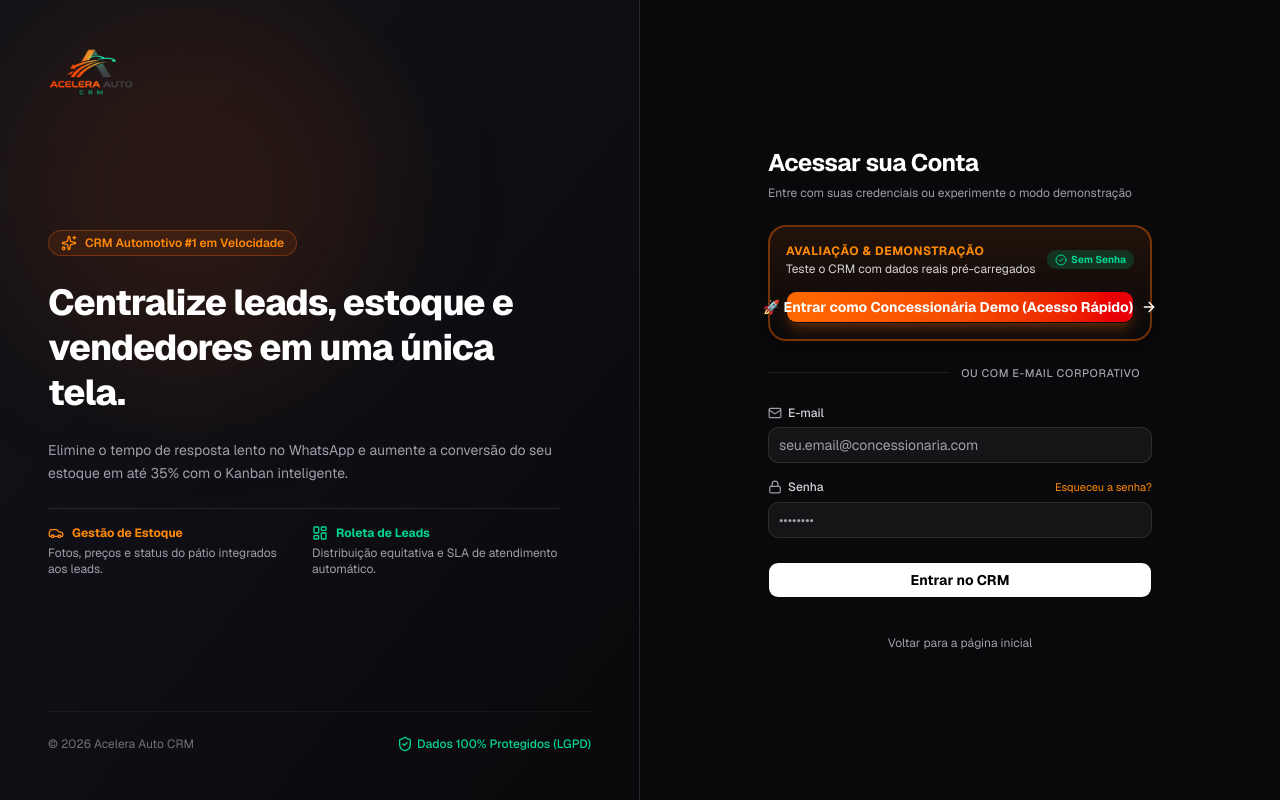
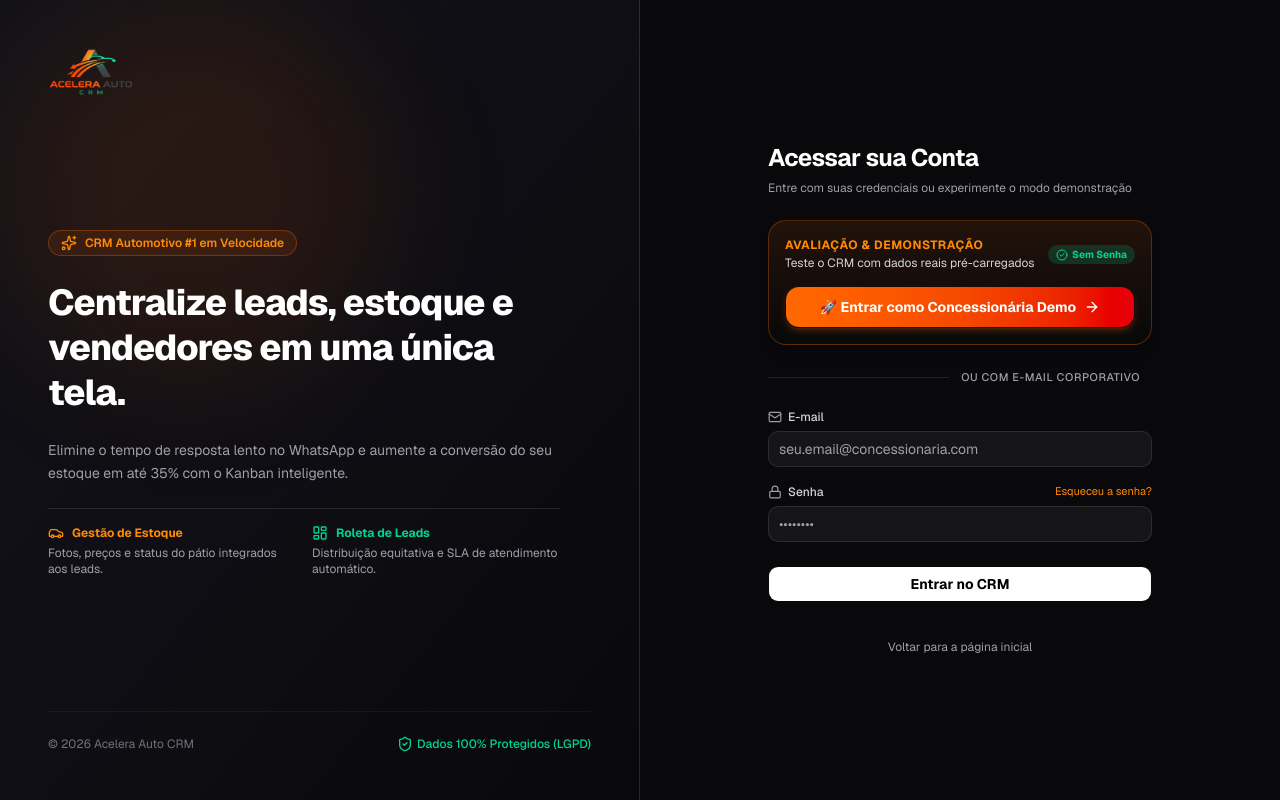
Before and after one commit to cristianlohn/acelera-auto-crm, a Next.js app: page /login in a window 1280 px wide. Built offline with nearby package versions, Linux system fonts and the light colour scheme; no server answers.

Commit message:
fix(auth): correcao do layout do botao demo sem overflow e adicao de suite e2e de regressao visual

```diff
--- a/src/app/(auth)/login/page.tsx
+++ b/src/app/(auth)/login/page.tsx
@@ -287,17 +287,20 @@
           </div>
 
           {/* Botão de Destaque: Acesso Rápido ao Modo Demonstração */}
-          <div className="rounded-2xl border-2 border-orange-500/40 bg-gradient-to-b from-orange-500/10 to-transparent p-4 shadow-lg">
-            <div className="flex items-center justify-between">
-              <div>
-                <p className="text-xs font-bold text-orange-400 uppercase tracking-wider">
+          <div
+            data-testid="demo-card"
+            className="rounded-2xl border border-orange-500/30 bg-gradient-to-b from-orange-500/10 to-transparent p-4 shadow-lg w-full box-border"
+          >
+            <div className="flex items-center justify-between gap-2">
+              <div className="min-w-0 flex-1">
+                <p className="text-xs font-bold text-orange-400 uppercase tracking-wider truncate">
                   Avaliação & Demonstração
                 </p>
-                <p className="text-xs text-zinc-300 mt-0.5">
+                <p className="text-xs text-zinc-300 mt-0.5 leading-snug">
                   Teste o CRM com dados reais pré-carregados
                 </p>
               </div>
-              <span className="inline-flex items-center gap-1 rounded-full bg-emerald-500/20 px-2 py-0.5 text-[10px] font-bold text-emerald-400">
+              <span className="inline-flex items-center gap-1 rounded-full bg-emerald-500/20 px-2 py-0.5 text-[10px] font-bold text-emerald-400 shrink-0">
                 <CheckCircle2 className="h-3 w-3" />
                 Sem Senha
               </span>
@@ -305,13 +308,16 @@
 
             <Button
               id="btn-demo-login"
+              data-testid="demo-login-button"
               type="button"
               onClick={handleDemoAccess}
               disabled={isDemoPending}
-              className="mt-3.5 w-full gap-2 bg-gradient-to-r from-orange-500 via-orange-600 to-red-600 text-xs sm:text-sm font-bold text-white shadow-lg shadow-orange-500/25 hover:from-orange-600 hover:to-red-700 hover:shadow-orange-500/40 transition-all hover:scale-[1.02] active:scale-98"
+              className="mt-3.5 w-full flex items-center justify-center gap-2 px-4 py-2.5 rounded-xl bg-gradient-to-r from-orange-500 via-orange-600 to-red-600 text-xs sm:text-sm font-bold text-white shadow-md shadow-orange-500/20 hover:from-orange-600 hover:to-red-700 transition-all active:scale-[0.99] h-auto min-h-[38px] box-border max-w-full"
               aria-label="Entrar como Concessionária Demo"
             >
-              <span>{isDemoPending ? "Acessando..." : "🚀 Entrar como Concessionária Demo (Acesso Rápido)"}</span>
+              <span className="truncate">
+                {isDemoPending ? "Acessando..." : "🚀 Entrar como Concessionária Demo"}
+              </span>
               <ArrowRight className="h-4 w-4 shrink-0" />
             </Button>
           </div>
```
Also changed, not shown: 2 other files (tests, documents, lock files or other folders).
